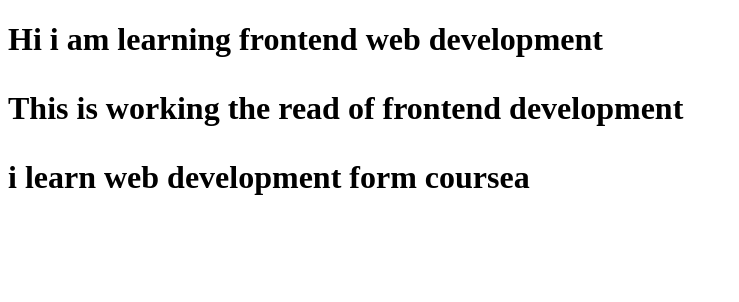
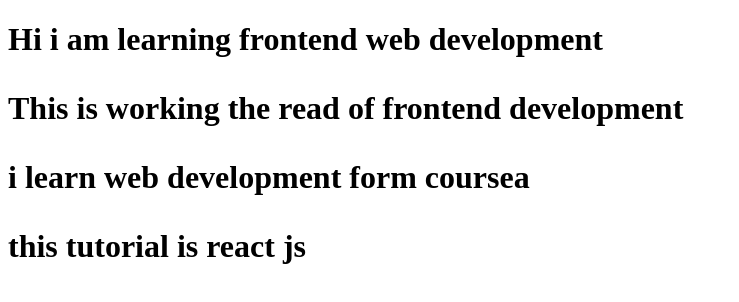
Before and after one commit to ankitsingh060/git_test, a website: page index.html in a window 1280 px wide. Shown: the whole page, without its empty margins (0-739 px from the left). Drawn offline with Linux system fonts and the light colour scheme.

Commit message:
forth commit

```diff
--- a/index.html
+++ b/index.html
@@ -10,7 +10,7 @@
     <h1>Hi  i am learning frontend web development
         <p>This is working the read of frontend development</p>
         <p> i learn web development form coursea</p>
-        <!-- <p></p> -->
+        <p>this tutorial is react js</p>
     </h1>
 </body>
 </html>
```
Also changed, not shown: package.json (added, +24 -0 lines), 2 other files.
